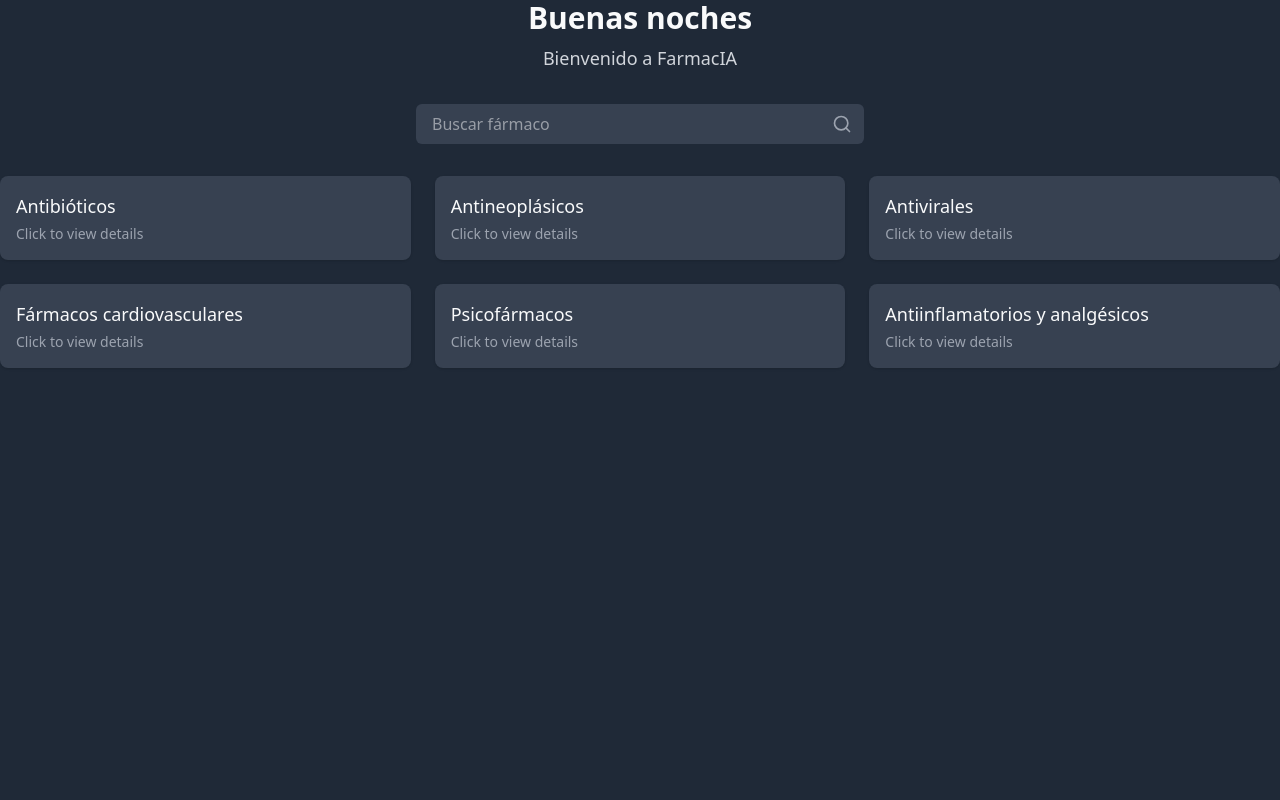
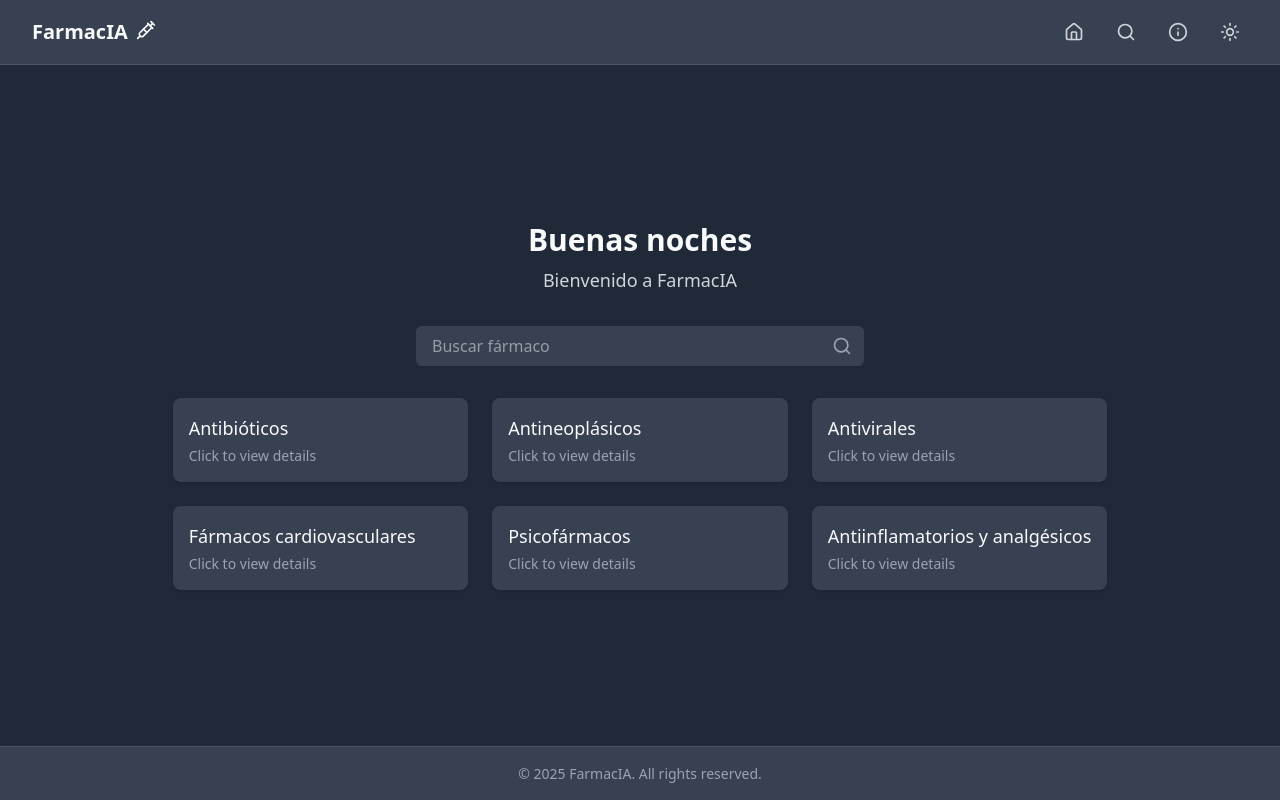
Before and after one commit to SergioAcostaTer/farmacIA, a React (Vite) app: page / in a window 1280 px wide. Built offline with nearby package versions, Linux system fonts and the light colour scheme.

Commit message:
feat: wrap App component with Layout for improved structure

```diff
--- a/src/App.tsx
+++ b/src/App.tsx
@@ -1,14 +1,15 @@
+// App.jsx
 import { Routes, Route } from "react-router-dom";
 import { Home } from "./pages/Home";
-
+import { Layout } from "./components/layouts/Layout";
 
 function App() {
   return (
-    <div>
+    <Layout>
       <Routes>
         <Route path="/" element={<Home />} />
       </Routes>
-    </div>
+    </Layout>
   );
 }
 
```
